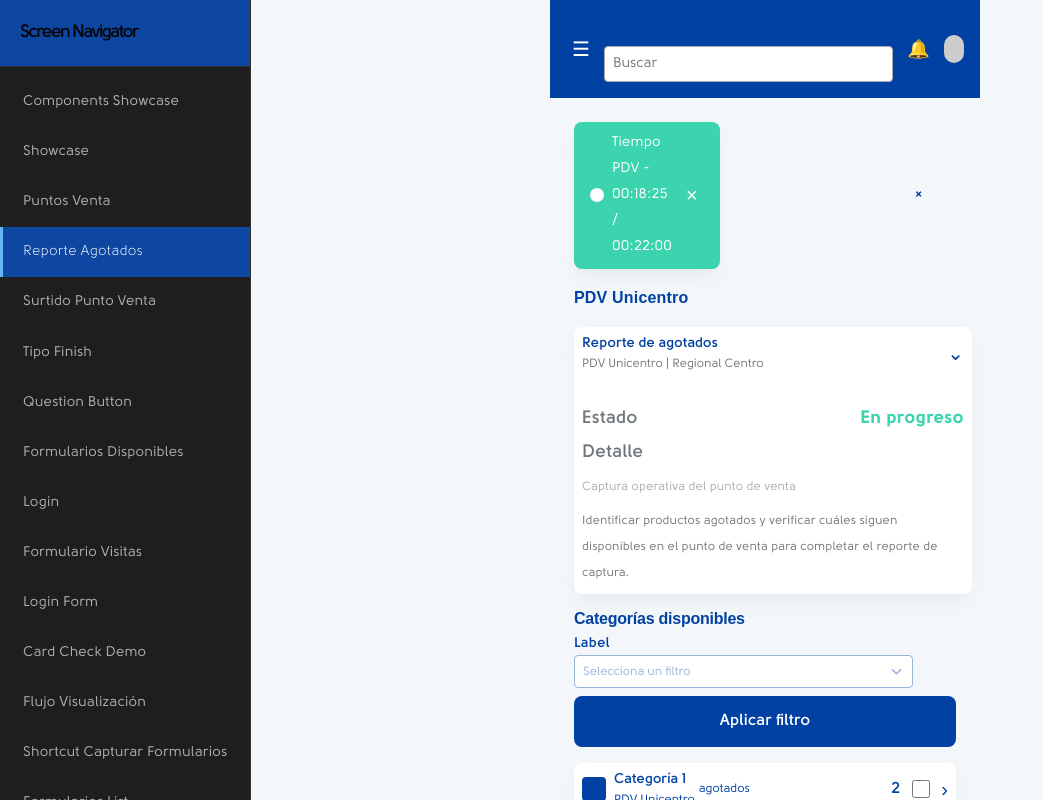
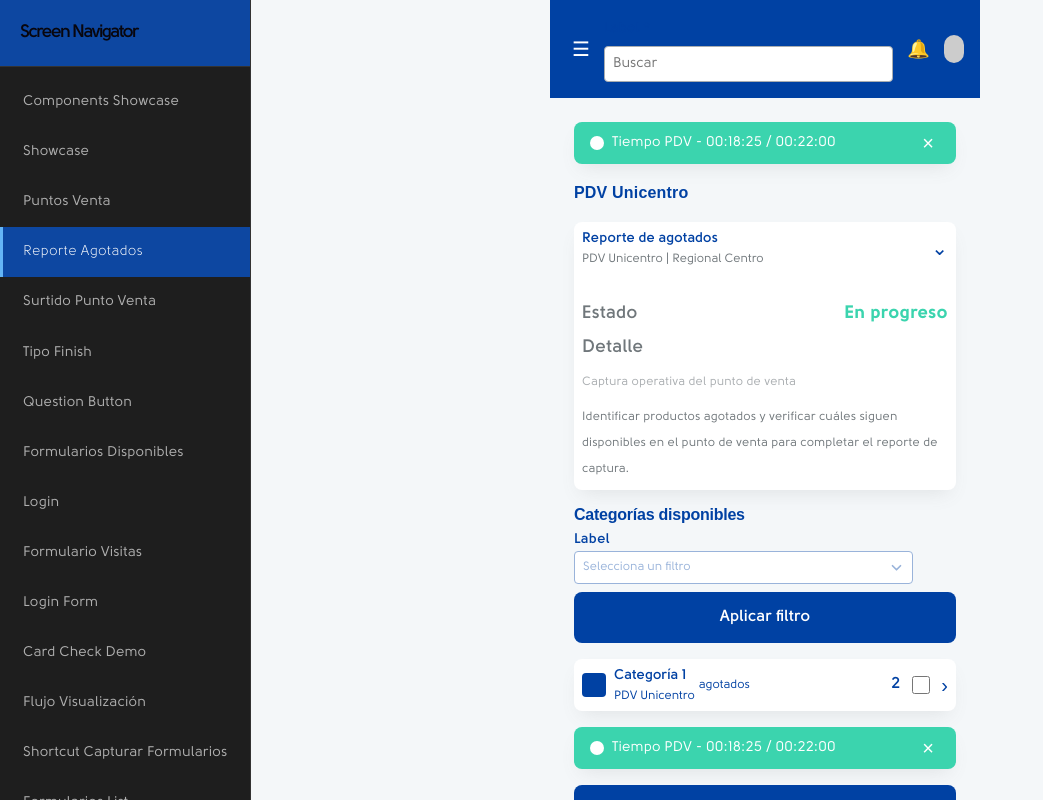
Before and after one commit to ThomasMedinaTrujillo/PDG_Skilltest_Eficacia, a React (Vite) app in the folder Skilltesting/: page /reporte-agotados in a window 1280 px wide. Shown: the whole page, without its empty margins (0-1043 px from the left). Built offline with nearby package versions, Linux system fonts and the light colour scheme.

Commit message:
Fix: Style problems

```diff
--- a/Skilltesting/src/App.tsx
+++ b/Skilltesting/src/App.tsx
@@ -34,7 +34,6 @@ function App() {
             <Route path="/reporte-agotados" element={<ReporteAgotadosScreen />} />
             <Route path="/surtido-punto-venta" element={<SurtidoPuntoVentaScreen />} />
             <Route path="/tipo-finish" element={<TipoFinishScreen />} />
-            <Route path="/question-button" element={<QuestionButtonWebScreen />} />
             <Route path="/formularios-disponibles" element={<FormularioDisponiblesScreen />} />
             <Route path="/login" element={<LoginScreen />} />
             <Route path="/formulario-visitas" element={<FormularioVisitasScreen />} />
--- a/Skilltesting/src/components/DropdownCard/DropdownCard.tsx
+++ b/Skilltesting/src/components/DropdownCard/DropdownCard.tsx
@@ -36,7 +36,6 @@ export const DropdownCard = React.forwardRef<HTMLDivElement, DropdownCardProps>(
         ref={ref}
         className={cn("ds-dropdown-card", `ds-dropdown-card--${state}`, className)}
         style={{
-          width: "100%",
           background: tokens.colors.white,
           borderRadius: tokens.radius.sm,
           boxShadow: tokens.shadows.card,
--- a/Skilltesting/src/screens/ReporteAgotadosScreen.tsx
+++ b/Skilltesting/src/screens/ReporteAgotadosScreen.tsx
@@ -20,20 +20,9 @@ export default function ReporteAgotadosScreen() {
         <PrincipalMenu mode="header" />
 
         <div className="reporte-agotados-screen__content">
-          <section className="reporte-agotados-screen__activity-bar" aria-label="Estado de la actividad">
             <AlertsState styleType="success" textAlert={activityTime} showIcon onClose={() => undefined} className="reporte-agotados-screen__alert" />
 
-            <MobileButtons
-              size="small"
-              styleType="text"
-              state="active"
-              color="primary"
-              aria-label="Cerrar actividad"
-              className="reporte-agotados-screen__close-button"
-            >
-              ×
-            </MobileButtons>
-          </section>
+
 
           <p className="reporte-agotados-screen__context">PDV Unicentro</p>
 
@@ -69,9 +58,8 @@ export default function ReporteAgotadosScreen() {
             />
           </section>
 
-          <section className="reporte-agotados-screen__activity-bar reporte-agotados-screen__activity-bar--bottom" aria-label="Resumen de tiempo">
             <AlertsState styleType="success" textAlert={activityTime} showIcon onClose={() => undefined} className="reporte-agotados-screen__alert" />
-          </section>
+
 
           <MobileButtons size="medium" styleType="contained" state="active" color="primary">
             Guardar captura
```
